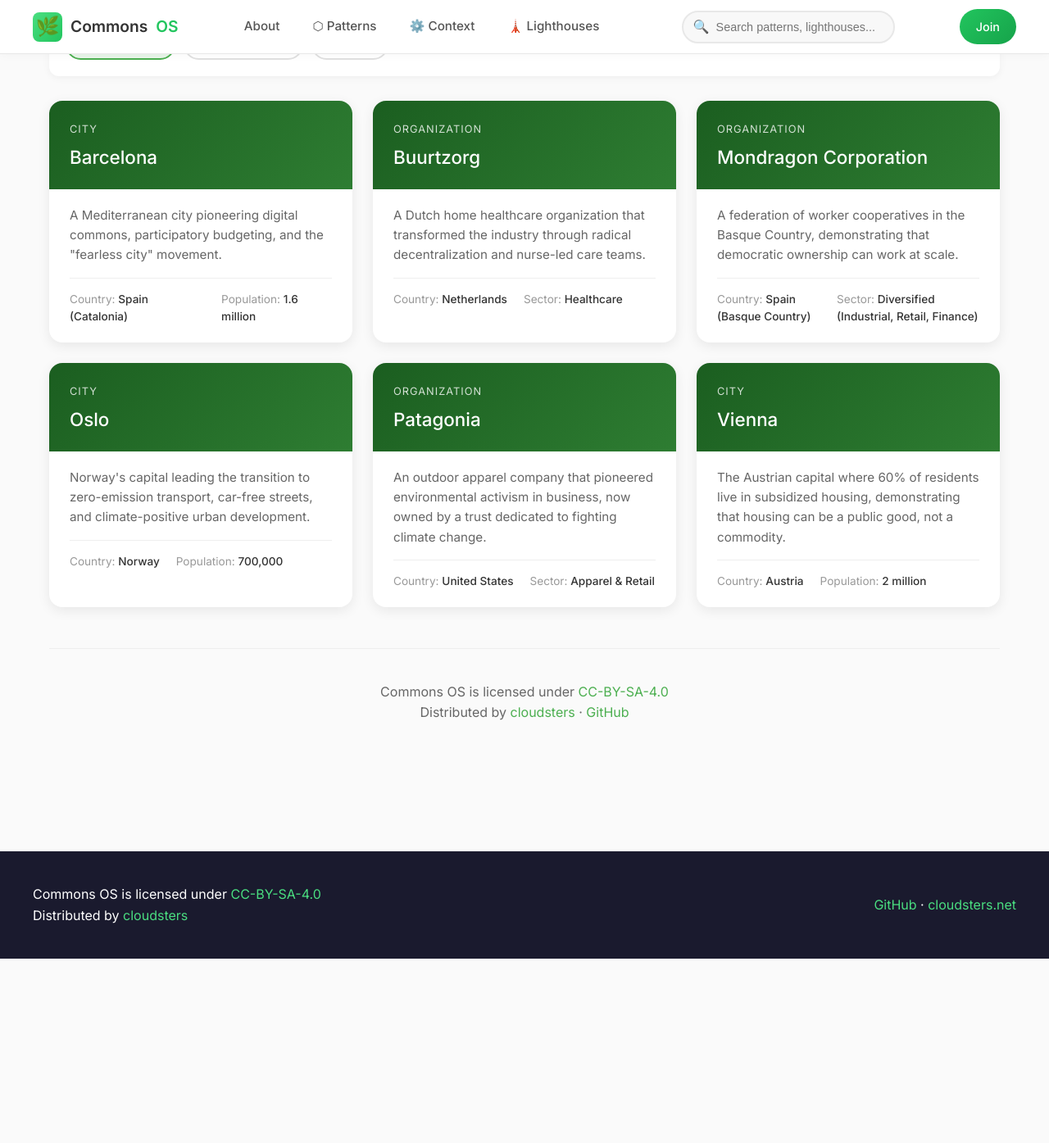
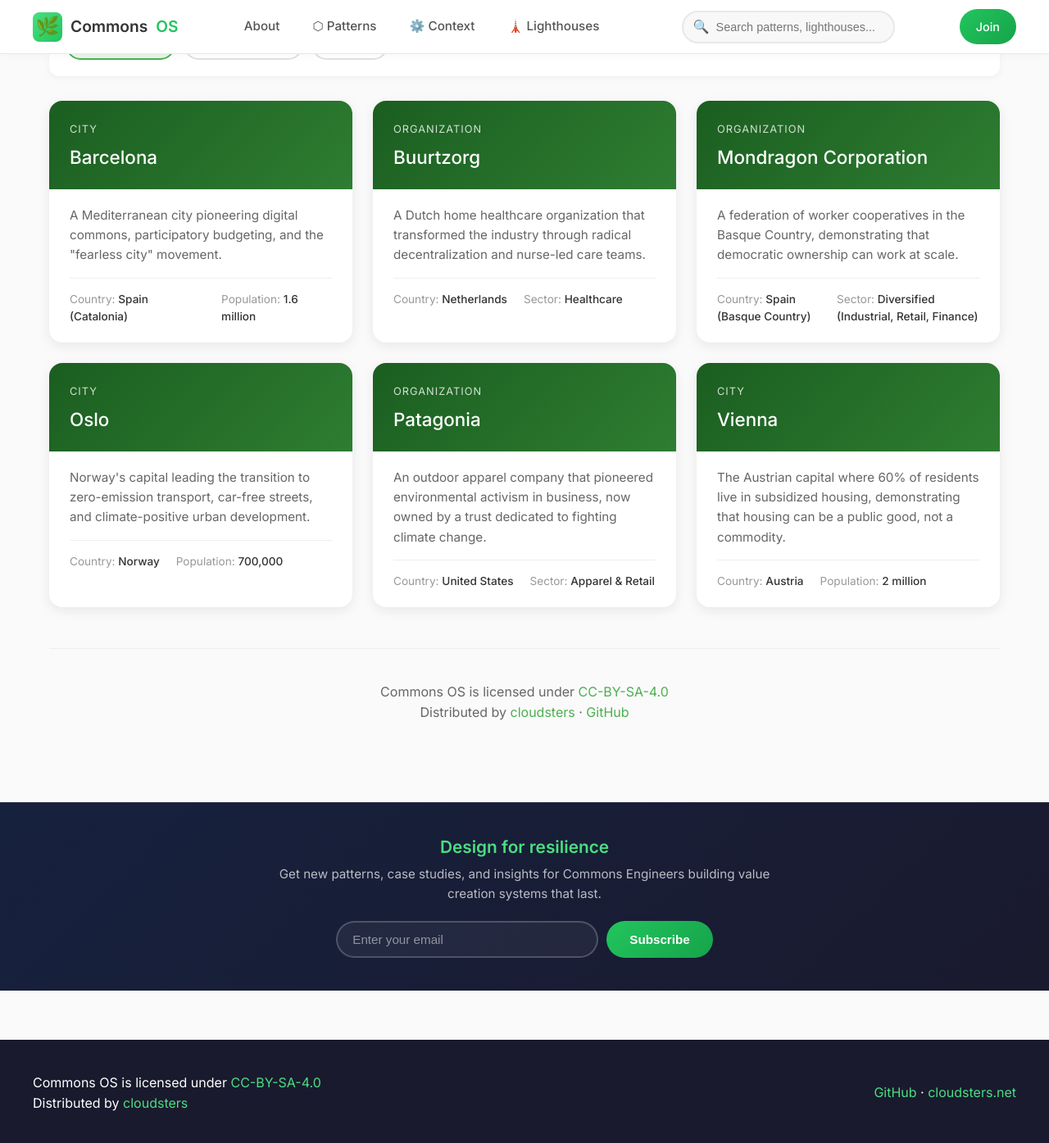
Before and after one commit to Commons-OS/lighthouses, a Jekyll site: the page built from index.html, in a window 1280 px wide and 1400 px high, scrolled down 880 px. Shown: the top 1395 px of the window at 82% size. Built offline with Jekyll 4.4.1, drawn with Linux system fonts in a browser that asks for light colours; comment, search, counter and statistics services are not loaded; before the commit the page ends 2050 px from its top, so only the background shows below that.

Commit message:
Add newsletter signup (Substack) to footer
Adds email subscription form linking to commonsos.substack.com
to encourage visitors to subscribe for pattern updates and insights.

```diff
--- a/_layouts/default.html
+++ b/_layouts/default.html
@@ -367,6 +367,91 @@
       text-decoration: underline;
     }
 
+    /* Newsletter Subscribe */
+    .footer-subscribe {
+      background: linear-gradient(135deg, #16213e 0%, #1a1a2e 100%);
+      border-top: 1px solid rgba(255,255,255,0.1);
+      padding: 40px 20px;
+    }
+
+    .footer-subscribe-container {
+      max-width: 600px;
+      margin: 0 auto;
+      text-align: center;
+    }
+
+    .footer-subscribe h3 {
+      color: #4ade80;
+      font-size: 1.3em;
+      margin: 0 0 8px 0;
+      font-weight: 600;
+    }
+
+    .footer-subscribe p {
+      color: rgba(255,255,255,0.7);
+      font-size: 0.95em;
+      margin: 0 0 20px 0;
+    }
+
+    .footer-subscribe-form {
+      display: flex;
+      gap: 10px;
+      justify-content: center;
+      flex-wrap: wrap;
+    }
+
+    .footer-subscribe-form input[type="email"] {
+      flex: 1;
+      min-width: 250px;
+      max-width: 320px;
+      padding: 12px 18px;
+      border: 2px solid rgba(255,255,255,0.2);
+      border-radius: 25px;
+      font-size: 0.95em;
+      background: rgba(255,255,255,0.05);
+      color: white;
+      transition: all 0.2s ease;
+    }
+
+    .footer-subscribe-form input[type="email"]::placeholder {
+      color: rgba(255,255,255,0.5);
+    }
+
+    .footer-subscribe-form input[type="email"]:focus {
+      outline: none;
+      border-color: #4ade80;
+      background: rgba(255,255,255,0.1);
+    }
+
+    .footer-subscribe-form button {
+      padding: 12px 28px;
+      background: linear-gradient(135deg, #22c55e 0%, #16a34a 100%);
+      color: white;
+      border: none;
+      border-radius: 25px;
+      font-size: 0.95em;
+      font-weight: 600;
+      cursor: pointer;
+      transition: all 0.2s ease;
+    }
+
+    .footer-subscribe-form button:hover {
+      transform: translateY(-2px);
+      box-shadow: 0 5px 20px rgba(34, 197, 94, 0.4);
+    }
+
+    @media (max-width: 500px) {
+      .footer-subscribe-form {
+        flex-direction: column;
+        align-items: center;
+      }
+
+      .footer-subscribe-form input[type="email"] {
+        min-width: 100%;
+        max-width: 100%;
+      }
+    }
+
     /* Mobile responsive */
     @media (max-width: 900px) {
       .nav-container {
@@ -444,6 +529,17 @@
   <main class="main-content">
     {{ content }}
   </main>
+
+  <div class="footer-subscribe">
+    <div class="footer-subscribe-container">
+      <h3>Design for resilience</h3>
+      <p>Get new patterns, case studies, and insights for Commons Engineers building value creation systems that last.</p>
+      <form class="footer-subscribe-form" action="https://commonsos.substack.com/subscribe" method="post" target="_blank">
+        <input type="email" name="email" placeholder="Enter your email" required>
+        <button type="submit">Subscribe</button>
+      </form>
+    </div>
+  </div>
 
   <footer class="footer">
     <div class="footer-container">
```
